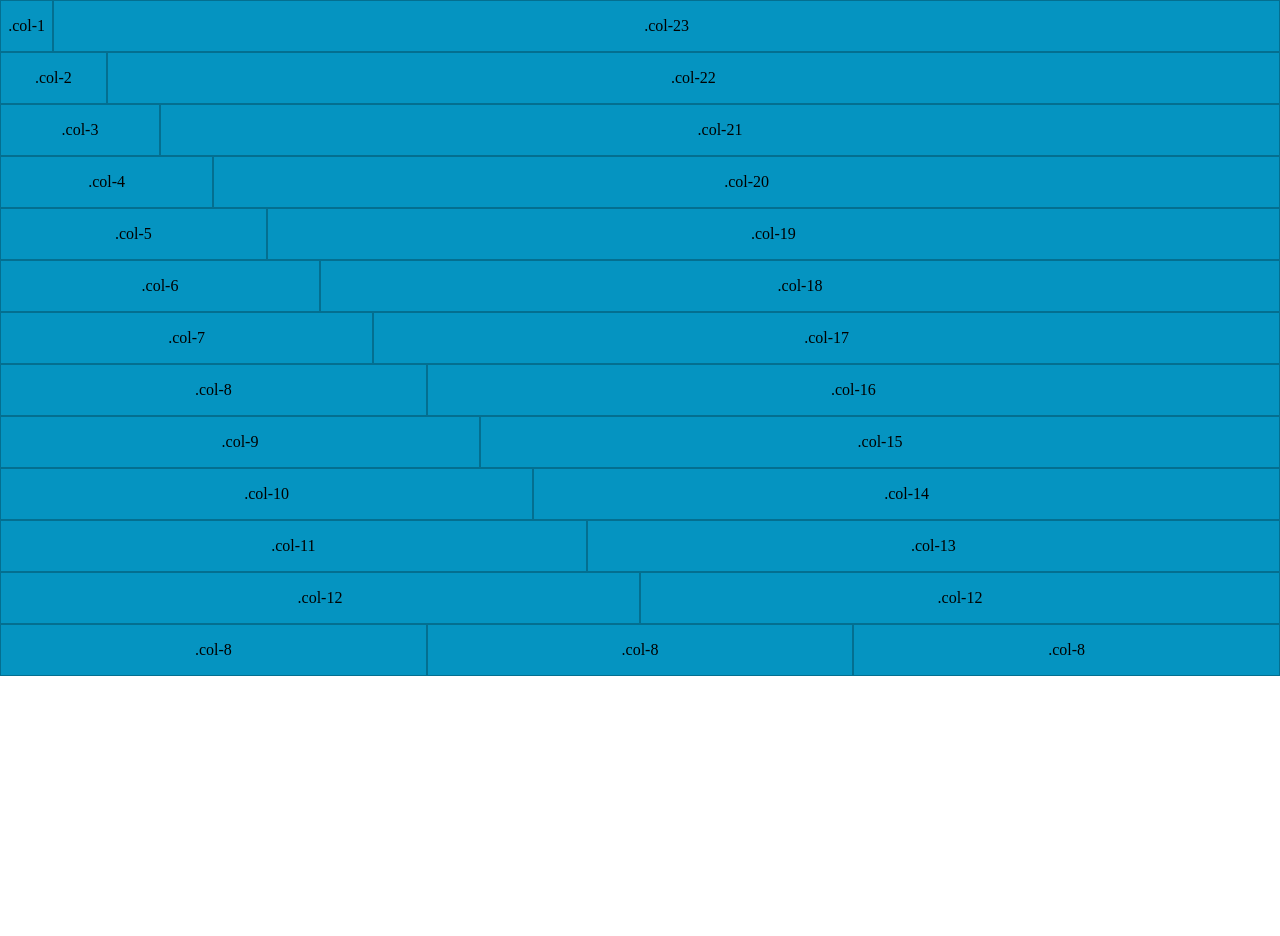
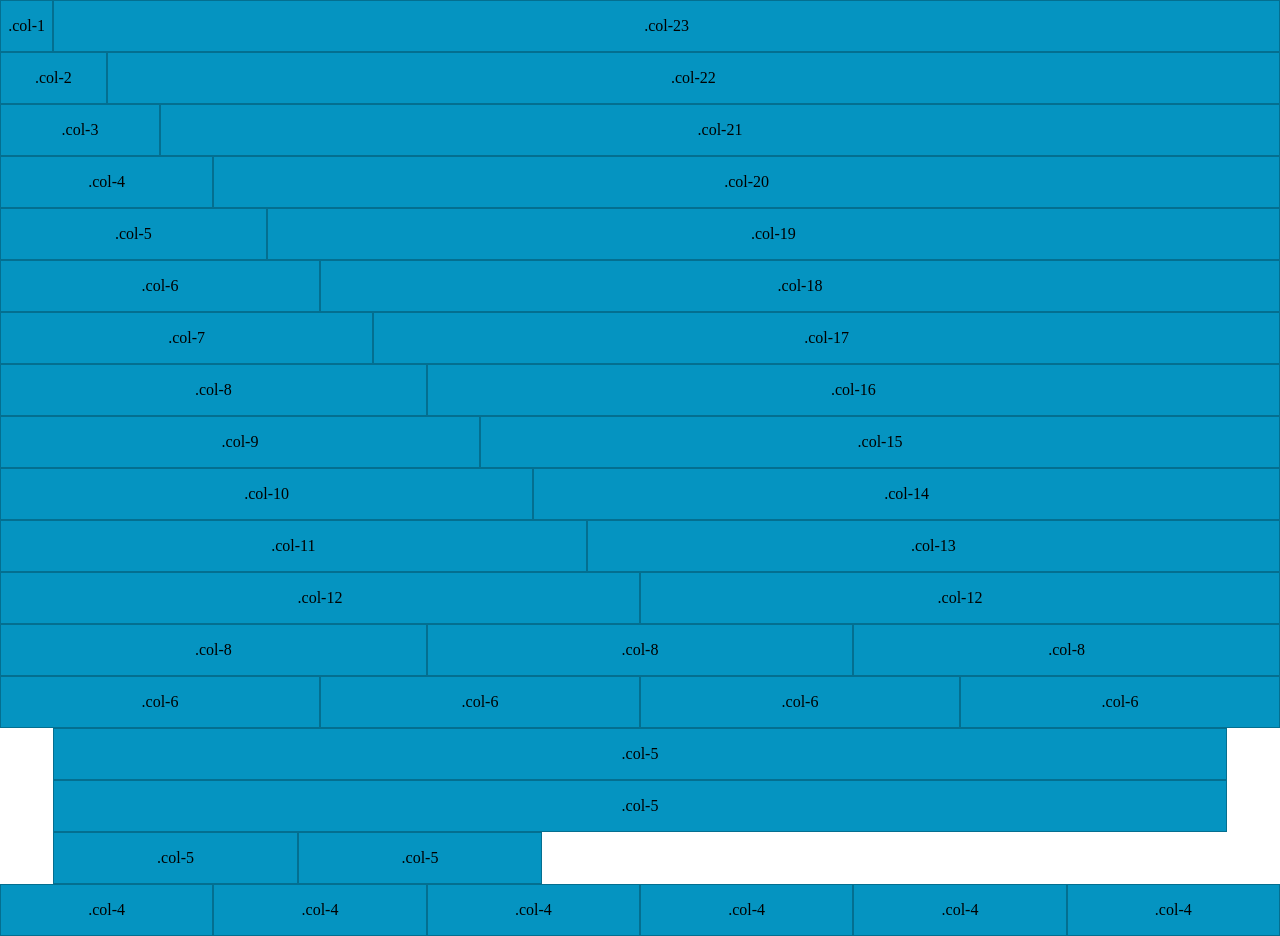
Before and after one commit to pmerrity/Flex, a plain HTML site: page index.html in a window 1280 px wide. Before the commit the page ends 800 px from the top, so only its background shows below. Drawn offline with Linux system fonts and the light colour scheme.

Commit message:
most finished, fixed auto margin class, looking into 20%

```diff
--- a/index.html
+++ b/index.html
@@ -71,5 +71,30 @@
 			<div class="box col-8"><p>.col-8</p></div>
 			<div class="box col-8"><p>.col-8</p></div>
 		</section>
+
+		<section class="row">
+			<div class="box col-6"><p>.col-6</p></div>
+			<div class="box col-6"><p>.col-6</p></div>
+			<div class="box col-6"><p>.col-6</p></div>
+			<div class="box col-6"><p>.col-6</p></div>
+		</section>
+
+		<section class="row">
+			<div class="col-22 no-float auto-margin">
+				<div class="box col-fifth"><p>.col-5</p></div>
+				<div class="box col-4.8"><p>.col-5</p></div>
+				<div class="box col-5"><p>.col-5</p></div>
+				<div class="box col-5"><p>.col-5</p></div>
+			</div>
+		</section>
+
+		<section class="row">
+			<div class="box col-4"><p>.col-4</p></div>
+			<div class="box col-4"><p>.col-4</p></div>
+			<div class="box col-4"><p>.col-4</p></div>
+			<div class="box col-4"><p>.col-4</p></div>
+			<div class="box col-4"><p>.col-4</p></div>
+			<div class="box col-4"><p>.col-4</p></div>
+		</section>
 	</body>
 </html>
--- a/scss/flex.scss
+++ b/scss/flex.scss
@@ -1,5 +1,6 @@
 .row {
-	*zoom: 1;
+	width: 100%;
+	zoom: 1;
 	&::before, &::after {
 		content: " ";
 		display: table;
@@ -83,6 +84,11 @@
 		width: 16.6667%;
 	}
 }
+
+.col-4_8 {
+	/* Need something for 20%.... */
+}
+
 .col-5 {
 	width: 33.3334%;
 
@@ -254,8 +260,17 @@
 .no-float {
 	clear: both;
 	float: none;
+	zoom: 1;
+
+	&::before, &::after {
+		content: " ";
+		display: table;
+	}
+	&::after {
+		clear: both;
+	}
 }
 .auto-margin {
-	display: none;
+	display: block;
 	margin: 0 auto;
 }
```
Also changed, not shown: css/flex.css, scss/flex.css (deleted), 1 other file.
